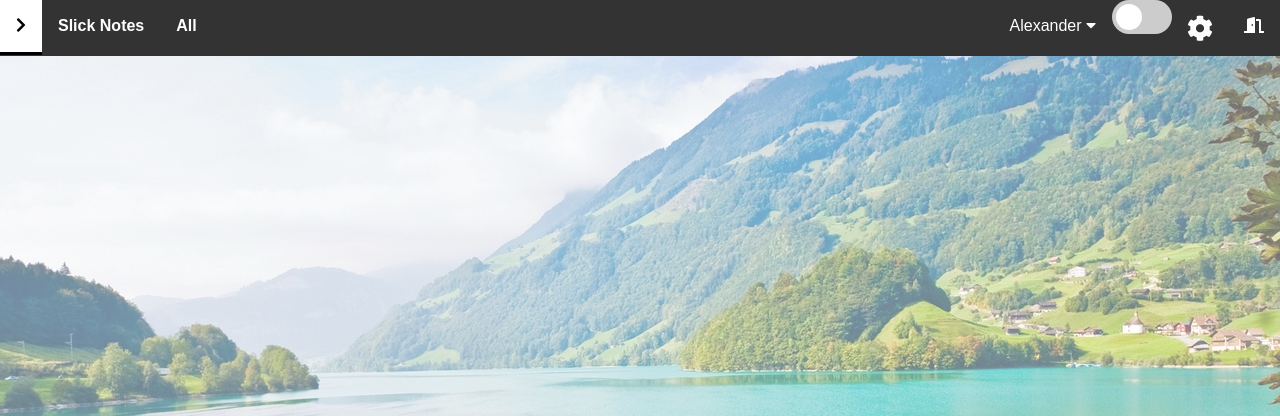
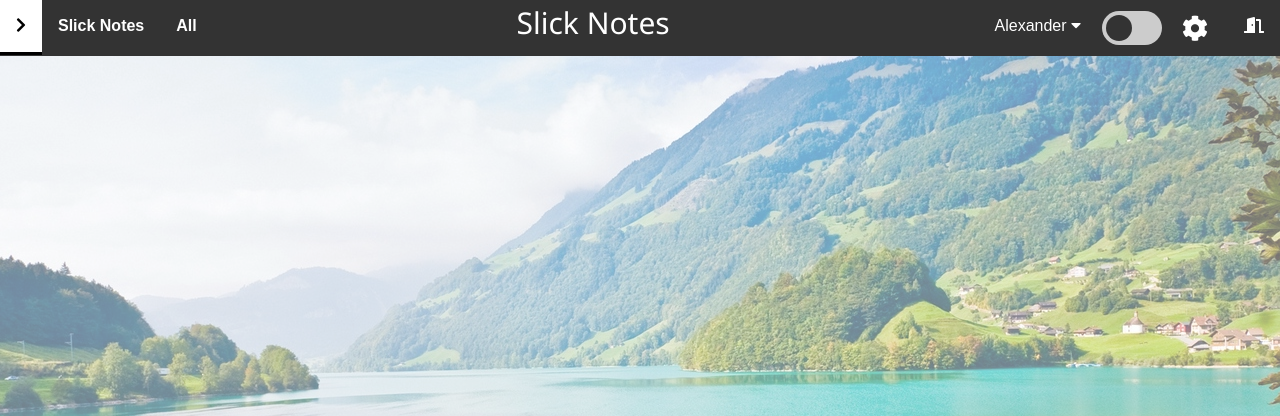
Before and after one commit to alexege/noteApp, a Django app: template apps/note_app/templates/note_app/index.html in a window 1280 px wide. Shown: the top 416 px of the page. Run offline with Django 3.2, Linux system fonts and the light colour scheme; data comes from the database, SQL or seed files in the repository; both versions use the stored data as it was after the commit; tables that the repository leaves empty hold one stand-in row (values such as "Sample post"); the template is opened without the code that fills it: values that come from a table or form of the project are taken from there, most other values are stand-ins (such as "Sample title", 1, 10 or a date in 2020); data that the repository does not hold is empty; parts of the project's set-up code (start-up, migrations or seed data) failed here and were passed over; some libraries are stand-ins or nearby versions.

Commit message:
style improvments

```diff
--- a/apps/note_app/static/note_app/css/style.css
+++ b/apps/note_app/static/note_app/css/style.css
@@ -24,10 +24,6 @@ body {
   position: fixed;
   z-index: -1;
   top: 0;
-}
-
-h1 {
-  color: #09d6ef;
 }
 
 a {
@@ -62,7 +58,7 @@ a {
  :root {
 	 --primary-color: #302ae6;
 	 --secondary-color: #536390;
-	 --font-color: #424242;
+	 --font-color: #09d6ef;
 	 --bg-color: #fff;
 	 --heading-color: #292922;
 }
@@ -74,10 +70,17 @@ a {
 	 --heading-color: #818cab;
 }
 
- h1 {
-	 color: var(--heading-color);
+h1 {
+	 color: var(--font-color);
 	 font-family: "Sansita One", serif;
 	 font-size: 2rem;
+	 margin-bottom: 1vh;
+}
+
+h2 {
+	 color: var(--font-color);
+	 font-family: "Sansita One", serif;
+	 font-size: 1rem;
 	 margin-bottom: 1vh;
 }
  a {
@@ -108,7 +111,8 @@ a {
 /*slider switch css */
  .theme-switch-wrapper {
 	 display: flex;
-	 align-items: center;
+   align-items: center;
+   margin: 11px 0px;
 }
  .theme-switch-wrapper em {
 	 margin-left: 10px;
@@ -134,7 +138,7 @@ a {
 	 transition: 0.4s;
 }
  .slider:before {
-	 background-color: #fff;
+	 background-color: #333;
 	 bottom: 4px;
 	 content: "";
 	 height: 26px;
@@ -144,7 +148,8 @@ a {
 	 width: 26px;
 }
  input:checked + .slider {
-	 background-color: #66bb6a;
+	 /* background-color: #66bb6a; */
+	 background-color: #09d6ef;
 }
  input:checked + .slider:before {
 	 transform: translateX(26px);
@@ -168,6 +173,10 @@ a {
   border: none;
 }
 
+.nav-right-item {
+  float: left;
+  margin-left: 5px;
+}
 
 
 
@@ -305,6 +314,10 @@ a {
 .uploaded_by {
   position: absolute;
   right: 200px;
+}
+
+#update_form {
+  background-color: #1e1e1e;
 }
 
 
--- a/apps/note_app/templates/note_app/index.html
+++ b/apps/note_app/templates/note_app/index.html
@@ -7,10 +7,10 @@
     <meta http-equiv="X-UA-Compatible" content="ie=edge">
     {% load static %}
     <link rel="stylesheet" href="{% static 'note_app/css/style.css' %}">
+    <link rel="stylesheet" href="https://www.w3schools.com/w3css/4/w3.css"> <!-- Animated Modal -->
     <script src="https://ajax.googleapis.com/ajax/libs/jquery/3.4.1/jquery.min.js"></script>
     <script src="{% static 'note_app/js/script.js' %}"></script>
     <link href="https://use.fontawesome.com/releases/v5.8.2/css/all.css" rel="stylesheet">
-    <link rel="stylesheet" href="https://www.w3schools.com/w3css/4/w3.css"> <!-- Animated Modal -->
     <link rel="stylesheet" href="https://cdnjs.cloudflare.com/ajax/libs/prism/1.5.0/themes/prism.min.css" /> <!-- Code Snippet Link -->
     <title>All Notes</title>
 </head>
@@ -110,7 +110,7 @@
     <div id="main">
 
         <!-- navbar2 -->
-        <div class="navbar">
+        <div class="navbar" style="text-align: center;">
                 <!-- Toggle Sidebar -->
                 <a href="#" onclick="openNav()" class="toggle_a_tag">
                     <div id="toggle_button" class="toggle_eye">
@@ -119,25 +119,35 @@
                 </a>
                 <a href="#home">Slick Notes</a>
                 <a href="#news">All</a>
+
+                <h2 style="display: inline-block; margin: 0; color: white;">Slick Notes</h2>
+
                 <div style="float: right!important;">
-                    <div class="dropdown" style="float: left;">
+                    <div class="nav-right-item">
+                        <div class="dropdown">
                         <button class="dropbtn" onclick="myFunction()">{{current_user.first_name}}
                             <i class="fa fa-caret-down"></i>
                         </button>
-                    <div class="dropdown-content" id="myDropdown" style="float: left;">
+                        <div class="dropdown-content" id="myDropdown">
                             <a href="#">Switch Users</a>
                             <a href="#">Logout</a>
                         </div>
                         </div>
-
-                    <div class="theme-switch-wrapper" style="float: left;">
+                    </div>
+                    <div class="nav-right-item">
+                        <div class="theme-switch-wrapper">
                             <label class="theme-switch" for="checkbox">
                                 <input type="checkbox" id="checkbox" />
                                 <div class="slider round"></div>
                             </label>
                         </div>
-                    <button onclick="document.getElementById('id01').style.display='block'" class="settings_cog" style="float: left;"><i class="fas fa-cog"></i></button>
-                    <a href="/login/logout" style="float: left;"><i class="fas fa-door-open"></i></a>
+                    </div>
+                    <div class="nav-right-item">
+                        <button onclick="document.getElementById('id01').style.display='block'" class="settings_cog"><i class="fas fa-cog"></i></button>
+                    </div>
+                    <div class="nav-right-item">
+                        <a href="/login/logout"><i class="fas fa-door-open"></i></a>
+                    </div>
                 </div>
               </div>
 
@@ -149,11 +159,7 @@
 
                     <h1 style="text-align: center;">Settings</h1>
                     <ul>
-                        <li>Option 1</li>
-                        <li>Option 2</li>
-                        <li>Option 3</li>
-                        <li>Option 4</li>
-                        <li>Option 5</li>
+                        <li>This is where I plan to add additional customization such as colors, font styles, etc.</li>
                     </ul>
 
                     <div class="w3-container w3-border-top w3-padding-16 w3-light-grey">
```
Also changed, not shown: db.sqlite3. Lines whose indentation alone changed are shown as unchanged.
